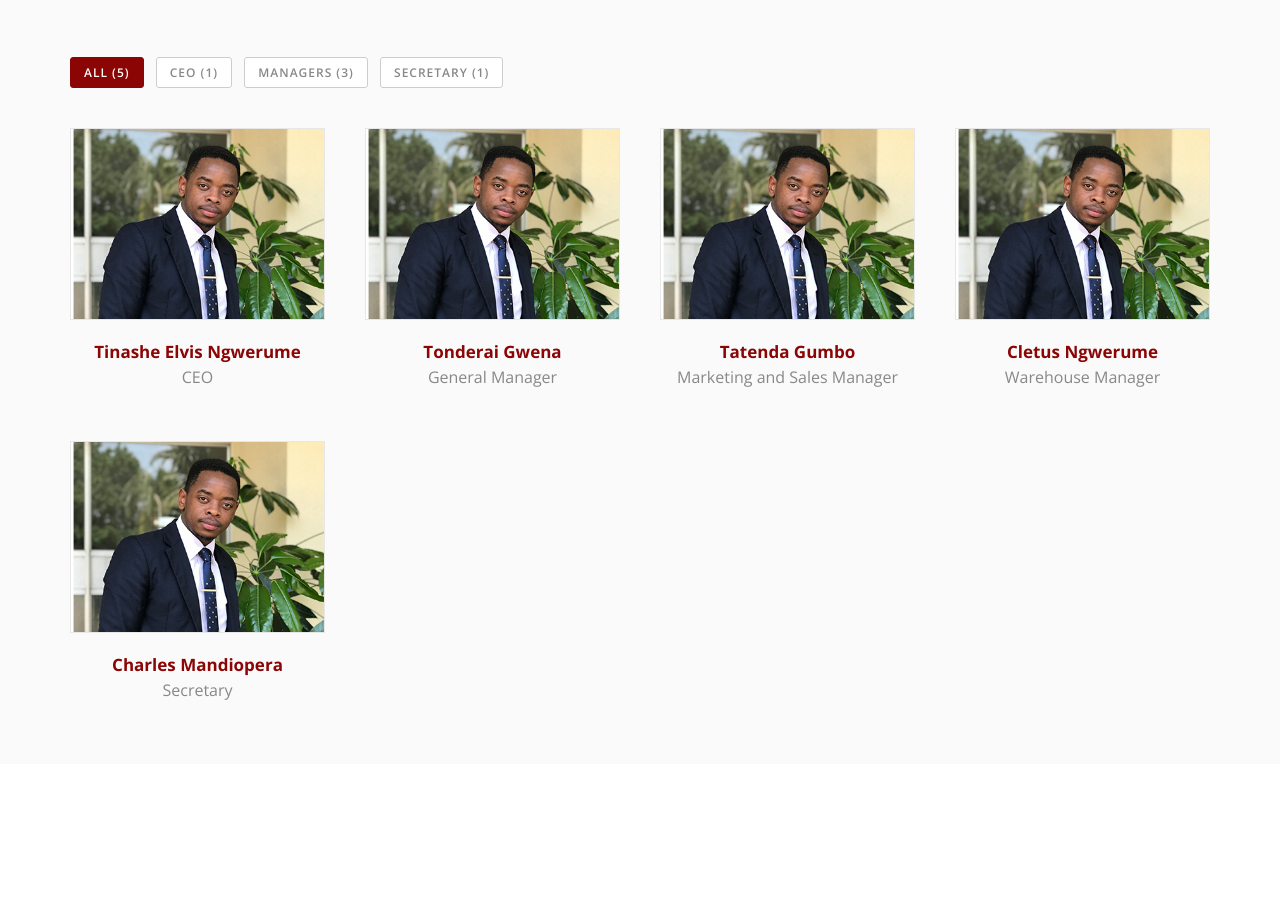
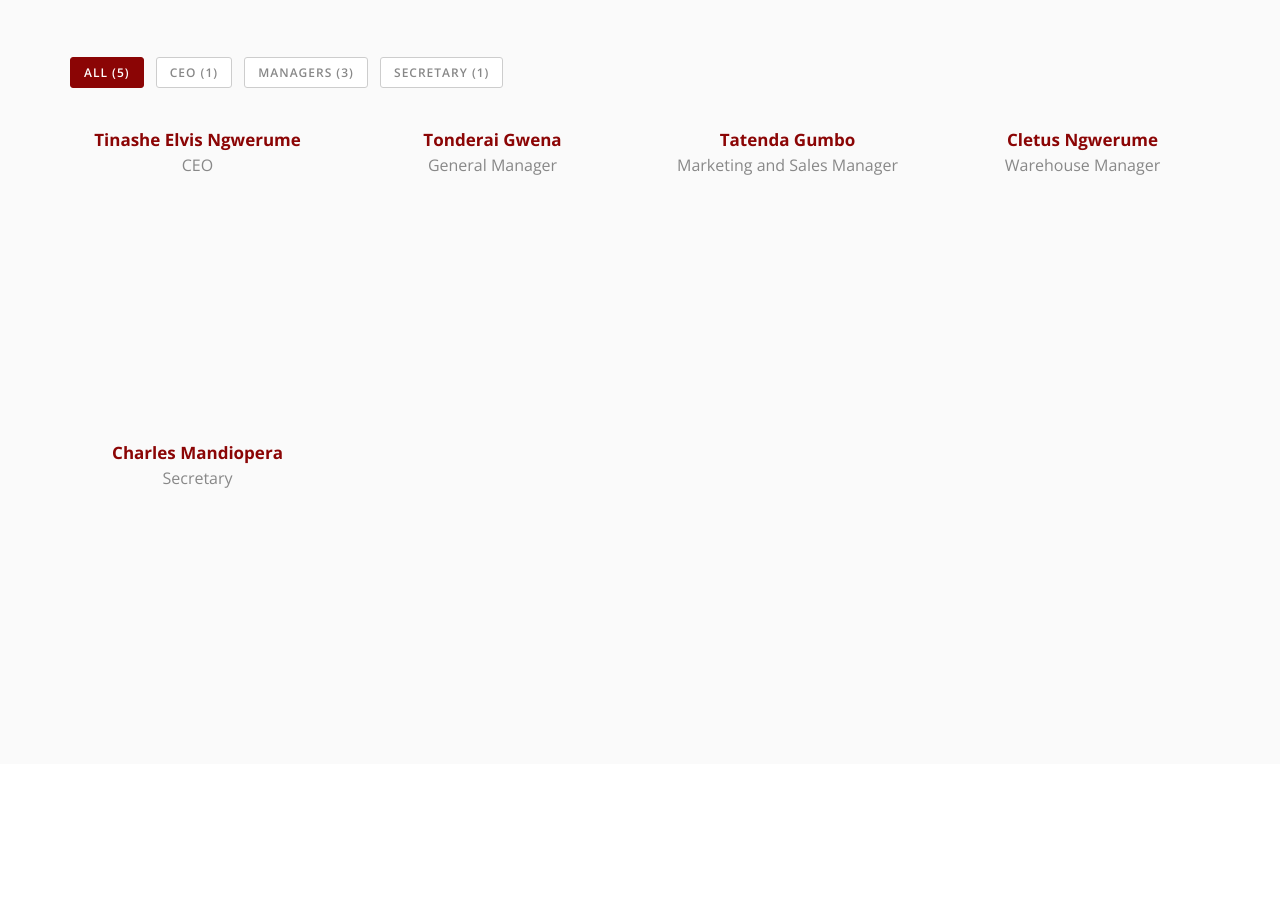
Before and after one commit to cletuzz00/trimex, a plain HTML site: page index.html in a window 1280 px wide. Shown: the part 2606-3517 px from the top of the page. Drawn offline with nearby package versions, Linux system fonts and the light colour scheme.

Commit message:
Update index.html

```diff
--- a/index.html
+++ b/index.html
@@ -415,52 +415,52 @@
             <div id="grid-container" class="cbp-l-grid-team">
                 <ul>
                     <li class="cbp-item CEO">
-                        <a  class="cbp-caption cbp-singlePage">
+                        <!-- <a  class="cbp-caption cbp-singlePage">
                             <div class="cbp-caption-defaultWrap">
                                 <img src="img/team/1.jpg" alt="" width="100%">
                             </div>
 
-                        </a>
+                        </a>-->
                         <a  class="cbp-singlePage cbp-l-grid-team-name">Tinashe Elvis Ngwerume</a>
                         <div class="cbp-l-grid-team-position">CEO</div>
                     </li>
                     <li class="cbp-item Managers">
-                        <a  class="cbp-caption cbp-singlePage">
+                       <!-- <a  class="cbp-caption cbp-singlePage">
                             <div class="cbp-caption-defaultWrap">
                                 <img src="img/team/2.jpg" alt="" width="100%">
                             </div>
 
-                        </a>
+                        </a>-->
                         <a class="cbp-singlePage cbp-l-grid-team-name">Tonderai Gwena</a>
                         <div class="cbp-l-grid-team-position">General Manager</div>
                     </li>
                     <li class="cbp-item Managers">
-                        <a class="cbp-caption cbp-singlePage">
+                       <!-- <a class="cbp-caption cbp-singlePage">
                             <div class="cbp-caption-defaultWrap">
                                 <img src="img/team/3.jpg" alt="" width="100%">
                             </div>
 
-                        </a>
+                        </a>-->
                         <a class="cbp-singlePage cbp-l-grid-team-name">Tatenda Gumbo</a>
                         <div class="cbp-l-grid-team-position">Marketing and Sales Manager</div>
                     </li>
                     <li class="cbp-item Managers">
-                        <a class="cbp-caption cbp-singlePage">
+                      <!--  <a class="cbp-caption cbp-singlePage">
                             <div class="cbp-caption-defaultWrap">
                                 <img src="img/team/4.jpg" alt="" width="100%">
                             </div>
 
-                        </a>
+                        </a>-->
                         <a  class="cbp-singlePage cbp-l-grid-team-name">Cletus Ngwerume</a>
                         <div class="cbp-l-grid-team-position">Warehouse Manager</div>
                     </li>
 					<li class="cbp-item Sales">
-                        <a class="cbp-caption cbp-singlePage">
+                       <!-- <a class="cbp-caption cbp-singlePage">
                             <div class="cbp-caption-defaultWrap">
                                 <img src="img/team/5.jpg" alt="" width="100%">
                             </div>
 
-                        </a>
+                        </a>-->
                         <a  class="cbp-singlePage cbp-l-grid-team-name">Charles Mandiopera</a>
                         <div class="cbp-l-grid-team-position">Secretary</div>
                     </li>
```
